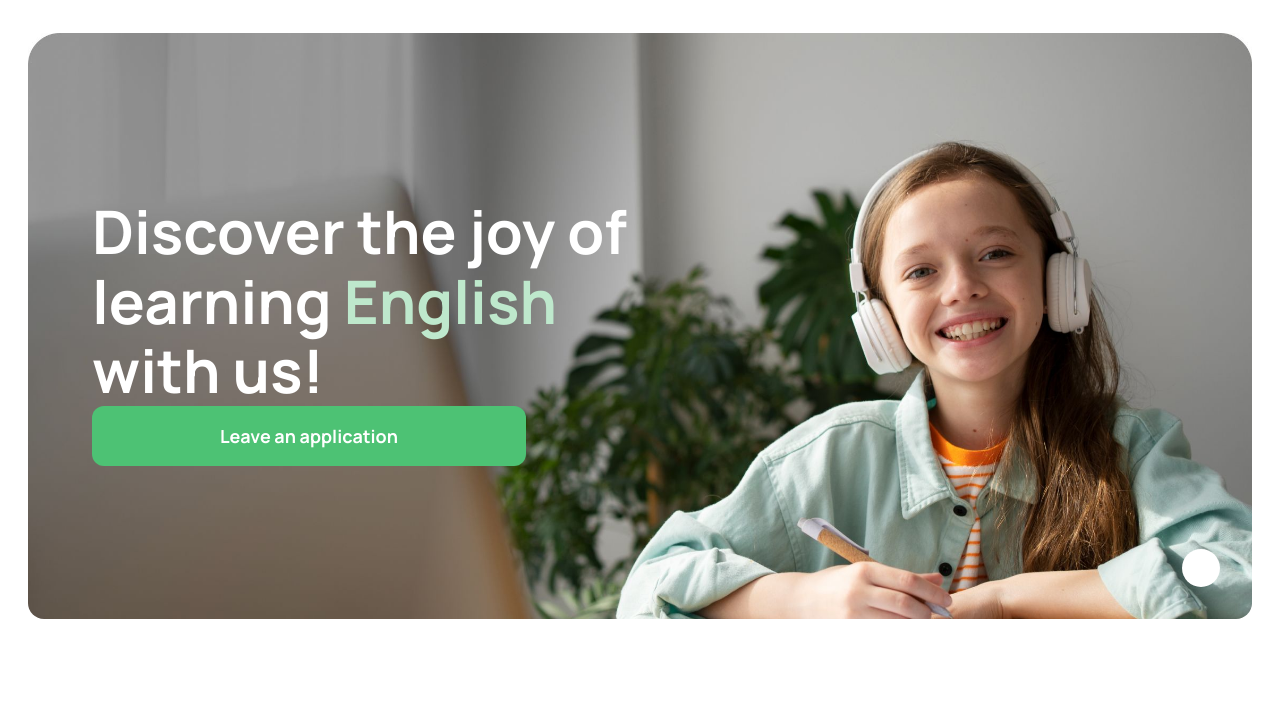
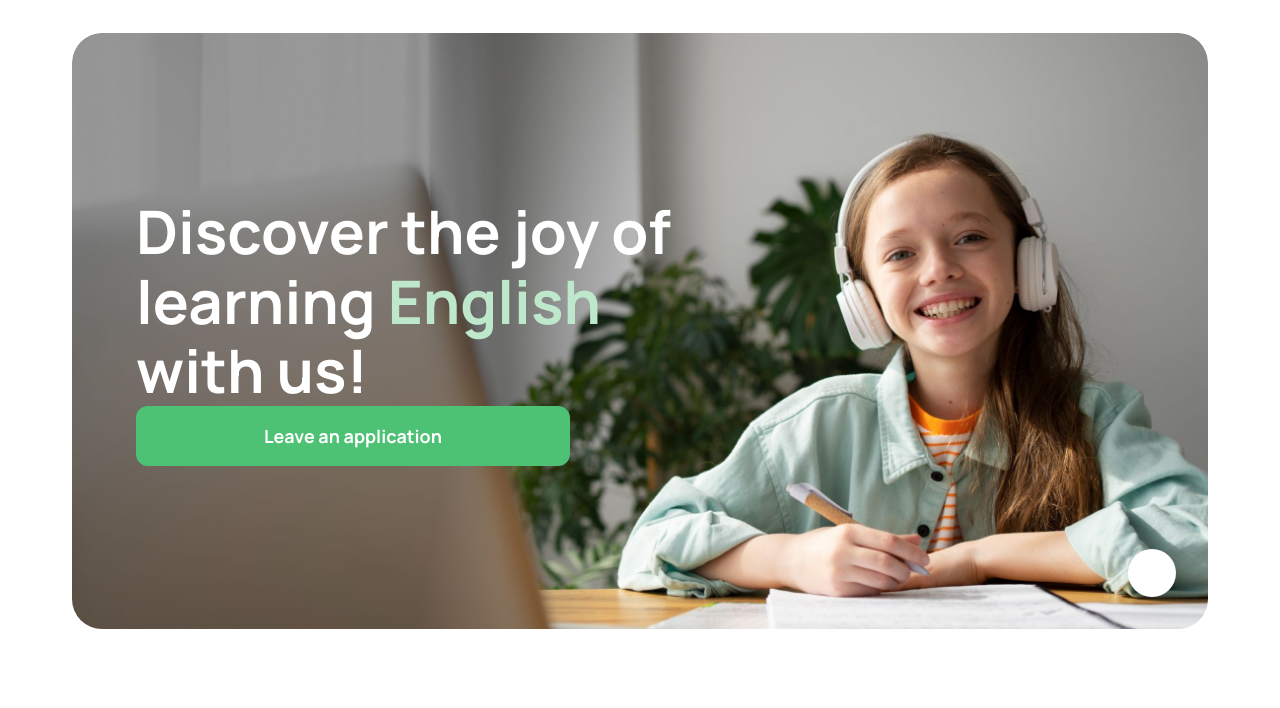
Before and after one commit to Fijji/Pixel_Artists, a website built with Vite: page src/index.html in a window 1280 px wide. Shown: the part 75-783 px from the top of the page. Built offline with nearby package versions, Linux system fonts and the light colour scheme.

Commit message:
Update margins for hero-section for different resolutions

```diff
--- a/src/css/hero.css
+++ b/src/css/hero.css
@@ -1,6 +1,6 @@
 /* For mobile devices */
 .hero-content {
-  padding: 425px 14px 72px 20px;
+  padding: 425px 14px 14px 20px;
   align-items: start;
 }
 
@@ -16,7 +16,7 @@
   border-radius: 16px;
   margin: 8px 20px 0px 20px;
 
-  width: calc(100%-40px);
+  width: calc(100% - 40px);
 }
 
 .hero-text {
@@ -90,6 +90,11 @@
         rgba(0, 0, 0, 0.4) 36.36%,
         rgba(0, 0, 0, 0) 51.43%
       );
+
+    border-radius: 30px;
+    margin: 32px 32px 0px 32px;
+
+    width: calc(100% - 64px);
   }
 
   .hero-content {
@@ -111,6 +116,11 @@
   .hero-checkmark {
     margin-top: 215px;
   }
+
+  .hero-checkmark-container {
+    width: 48px;
+    height: 48px;
+  }
 }
 
 /* For desktop */
@@ -123,6 +133,11 @@
         rgba(0, 0, 0, 0.4) 36.36%,
         rgba(0, 0, 0, 0) 51.43%
       );
+
+    border-radius: 30px;
+    margin: 16px 64px 0px 64px;
+
+    width: calc(100% - 128px);
   }
 
   .hero-content {
@@ -144,4 +159,9 @@
   .hero-checkmark {
     margin-top: 83px;
   }
+
+  .hero-checkmark-container {
+    width: 48px;
+    height: 48px;
+  }
 }
```
